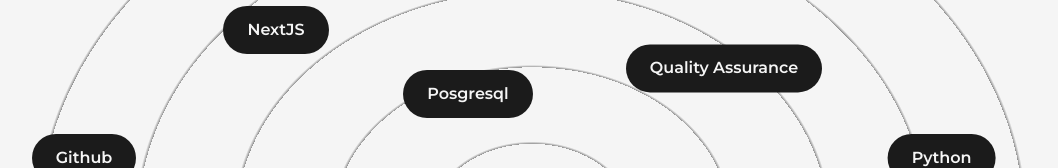
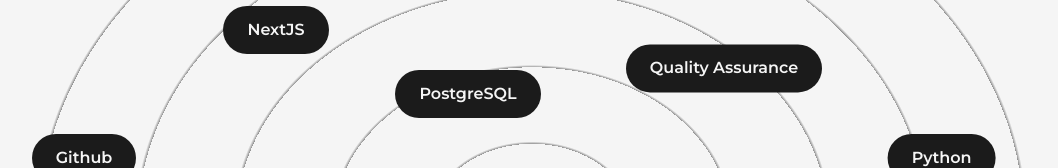
Before and after one commit to nleung77/Portfolio, a Next.js app: page /about in a window 1280 px wide. Shown: the part 1590-1758 px from the top of the page, without its empty margins (108-1166 px from the left). Built offline with nearby package versions, Linux system fonts and the light colour scheme.

Commit message:
updated tech stack

```diff
--- a/src/components/Skills.js
+++ b/src/components/Skills.js
@@ -43,7 +43,7 @@
         </motion.div>
 
         <Skill name="Express" x="-20vw" y="2vw" />
-        <Skill name="Posgresql" x="-5vw" y="-10vw" />
+        <Skill name="PostgreSQL" x="-5vw" y="-10vw" />
         <Skill name="Javascript" x="20vw" y="6vw" />
         <Skill name="ReactJS" x="0vw" y="12vw" />
         <Skill name="NextJS" x="-20vw" y="-15vw" />
```
